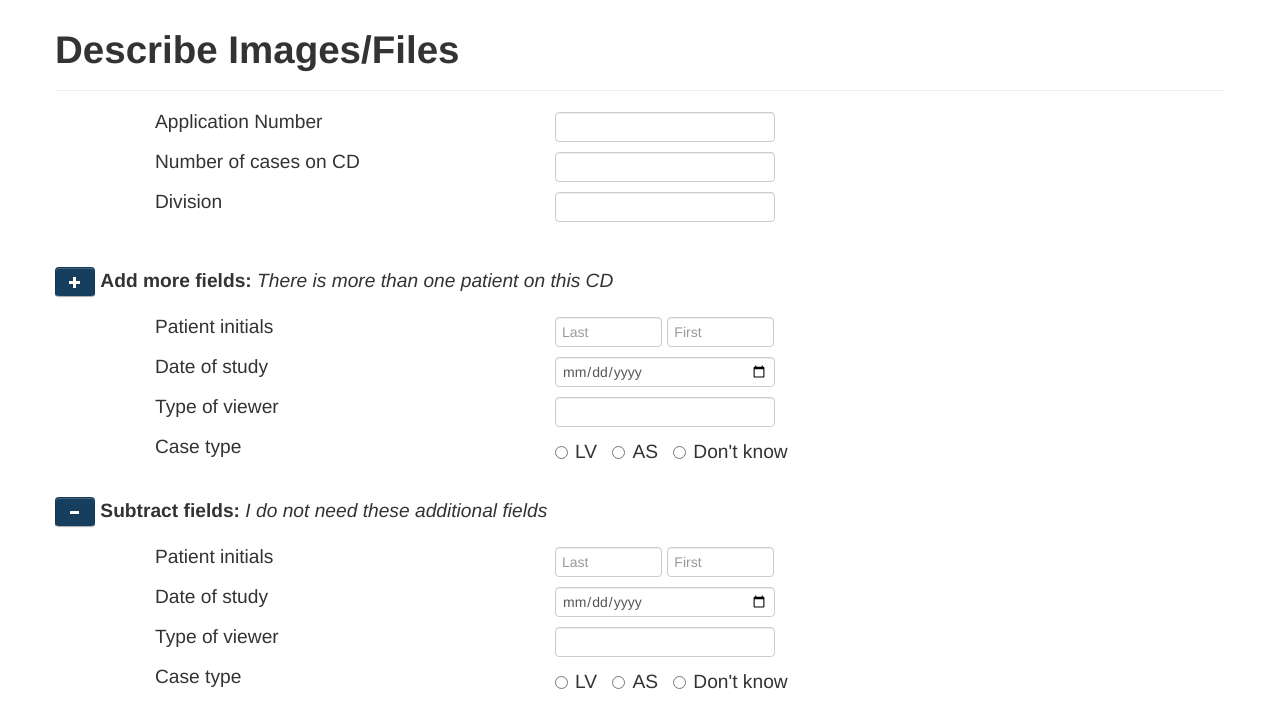
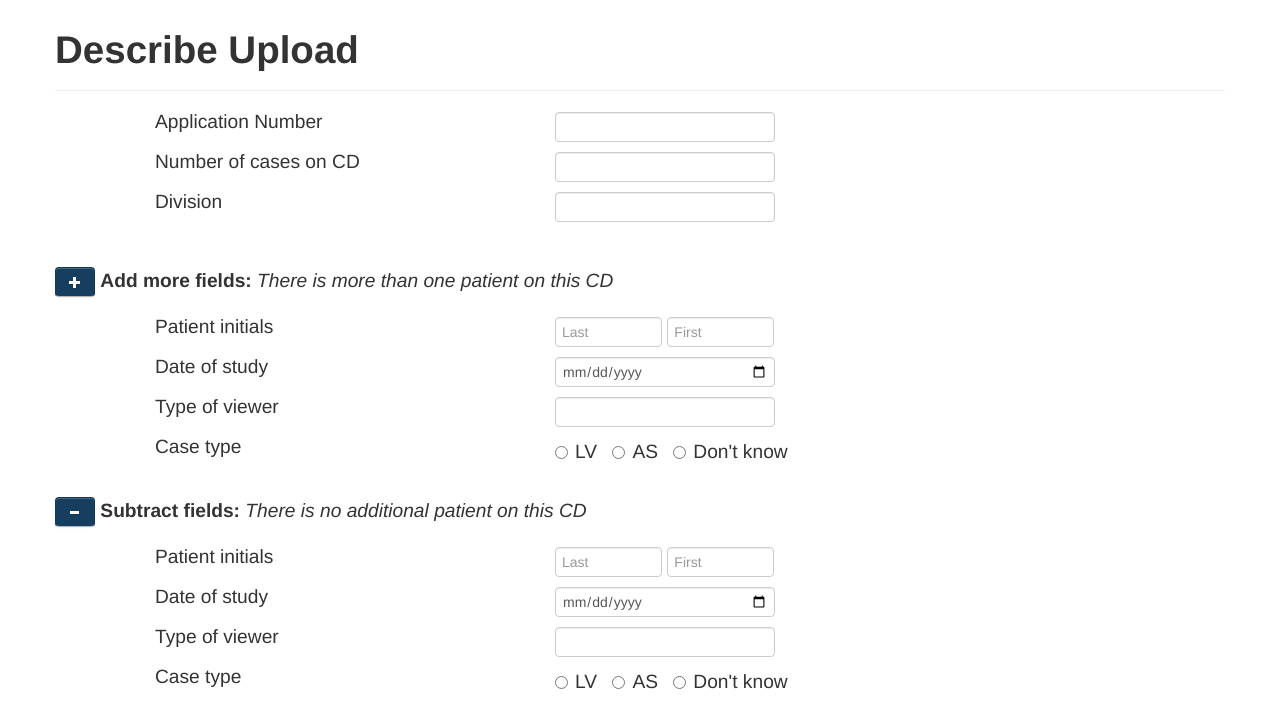
Before and after one commit to thisispayal/IAC-prototyping, a plain HTML site: page index.html in a window 1280 px wide. Both pictures are taken after a click on the element 75 px from the left and 282 px from the top of the page. Shown: the top 724 px of the page. Drawn offline with Linux system fonts and the light colour scheme.

Commit message:
some cosmetic copy

```diff
--- a/index.html
+++ b/index.html
@@ -76,7 +76,7 @@
 
     <div class="container">
 
-        <h1>Describe Images/Files</h1>
+        <h1>Describe Upload</h1>
 
         <hr>
 
@@ -176,7 +176,7 @@
             <div class="row" id="subtract-patient-text">
                 <div class="span8">
                     <div class="btn" id="collapse-button"><i class="icon-minus icon-white"></i></div>
-                    <b>Subtract fields:</b><i> I do not need these additional fields</i>
+                    <b>Subtract fields:</b><i> There is no additional patient on this CD</i>
                 </div>
             </div>
                 <div class="patient-info" id="additional-sub">
```
